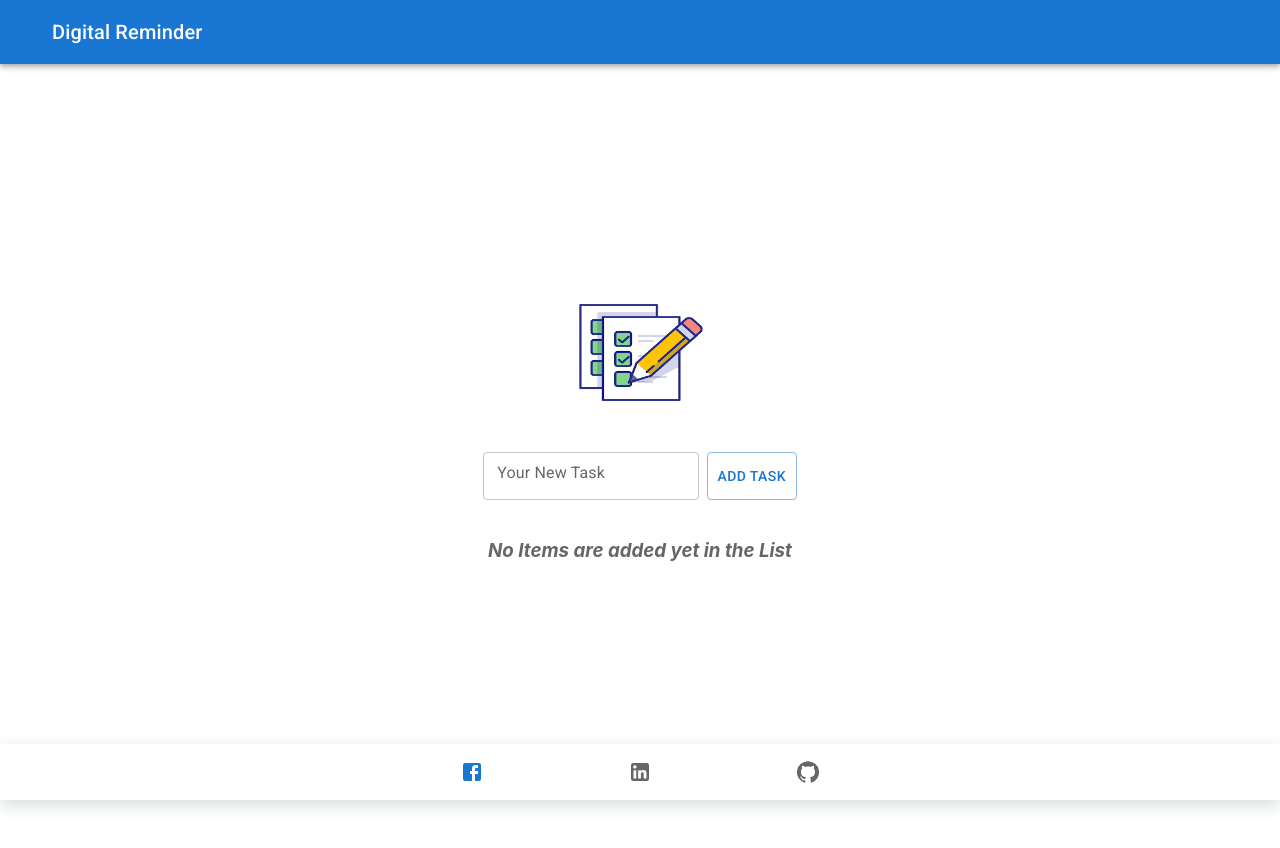
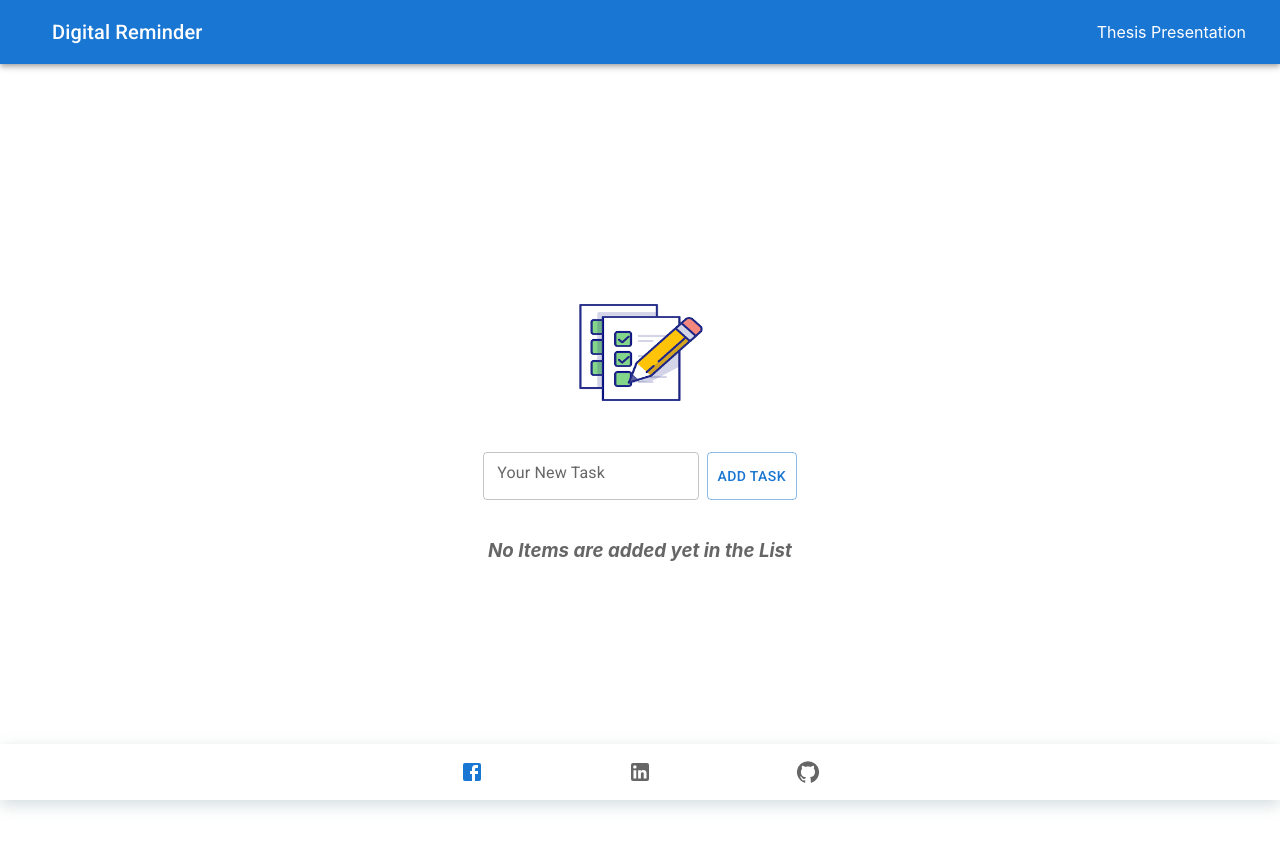
Before and after one commit to hafizkh/Digital-Reminder, a React (Create React App) app: page / in a window 1280 px wide. Shown: the top 848 px of the page. Built offline with nearby package versions, Linux system fonts and the light colour scheme.

Commit message:
ppt added

```diff
--- /dev/null
+++ b/src/components/FilePpt.tsx
@@ -0,0 +1,14 @@
+import React, { FC } from 'react';
+
+const OfficeViewer: FC = () => {
+
+    return (
+        <div style={{ margin: '0 10px' }}>
+            <a href="https://hameenamk-my.sharepoint.com/:p:/r/personal/hafiz21000_student_hamk_fi/_layouts/15/Doc.aspx?sourcedoc=%7B2BDEEC8F-273A-4423-AEE8-C1DE94B5A608%7D&file=WAZUH_presentation.pptx&action=edit&mobileredirect=true&DefaultItemOpen=1&login_hint=hafiz21000%40student.hamk.fi&ct=1715286478705&wdOrigin=OFFICECOM-WEB.MAIN.EDGEWORTH&cid=b06e8a9e-0c87-420d-86ad-20f648b27465&wdPreviousSessionSrc=HarmonyWeb&wdPreviousSession=8979c36f-204f-462e-a93e-34ade67f360b" download="Presentation.ppt" style={{ color: 'inherit', textDecoration: 'none' }}>
+                Thesis Presentation
+            </a>
+        </div>
+    );
+};
+
+export default OfficeViewer;
--- a/src/components/Header.tsx
+++ b/src/components/Header.tsx
@@ -4,12 +4,14 @@ import Box from '@mui/material/Box';
 import Toolbar from '@mui/material/Toolbar';
 import Typography from '@mui/material/Typography';
 import IconButton from '@mui/material/IconButton';
+import FilePpt from './FilePpt';
 
 export default function Header() {
   return (
     <Box sx={{ flexGrow: 1 }}>
       <AppBar position="static">
-        <Toolbar>
+        <Toolbar sx={{ display: 'flex', justifyContent: 'space-between' }}>
+          <Box sx={{ display: 'flex', alignItems: 'center' }}>
             <IconButton
               size="large"
               edge="start"
@@ -17,10 +19,13 @@ export default function Header() {
               aria-label="menu"
               sx={{ mr: 2 }}
             >
+              {/* Icon can go here if you have one, e.g., MenuIcon */}
             </IconButton>
-          <Typography variant="h6" component="div" >
+            <Typography variant="h6" component="div" sx={{ flexGrow: 1 }}>
               Digital Reminder
             </Typography>
+          </Box>
+          <FilePpt />
         </Toolbar>
       </AppBar>
     </Box>
```
Also changed, not shown: 1 other file (tests, documents, lock files or other folders). Lines whose indentation alone changed are shown as unchanged.
